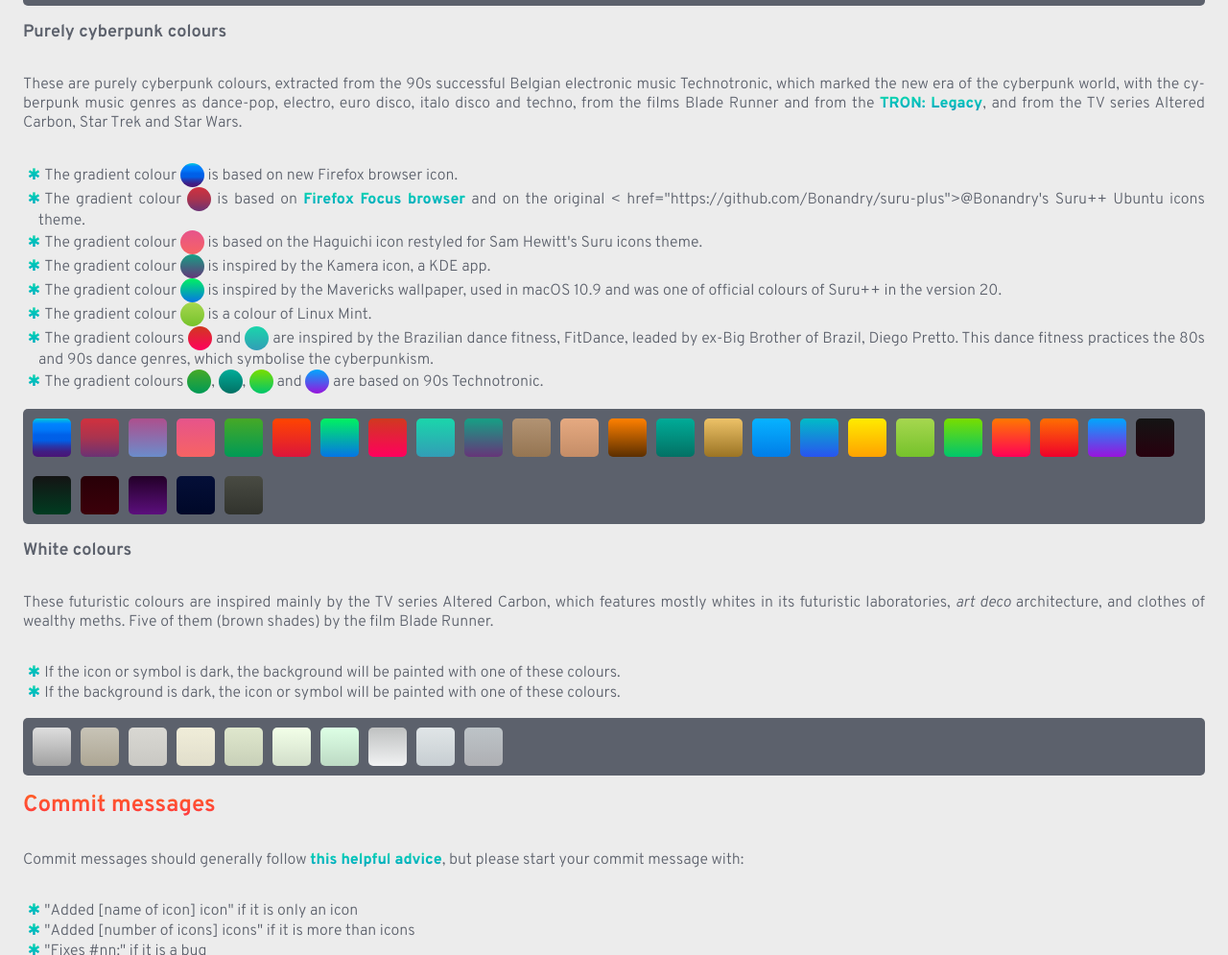
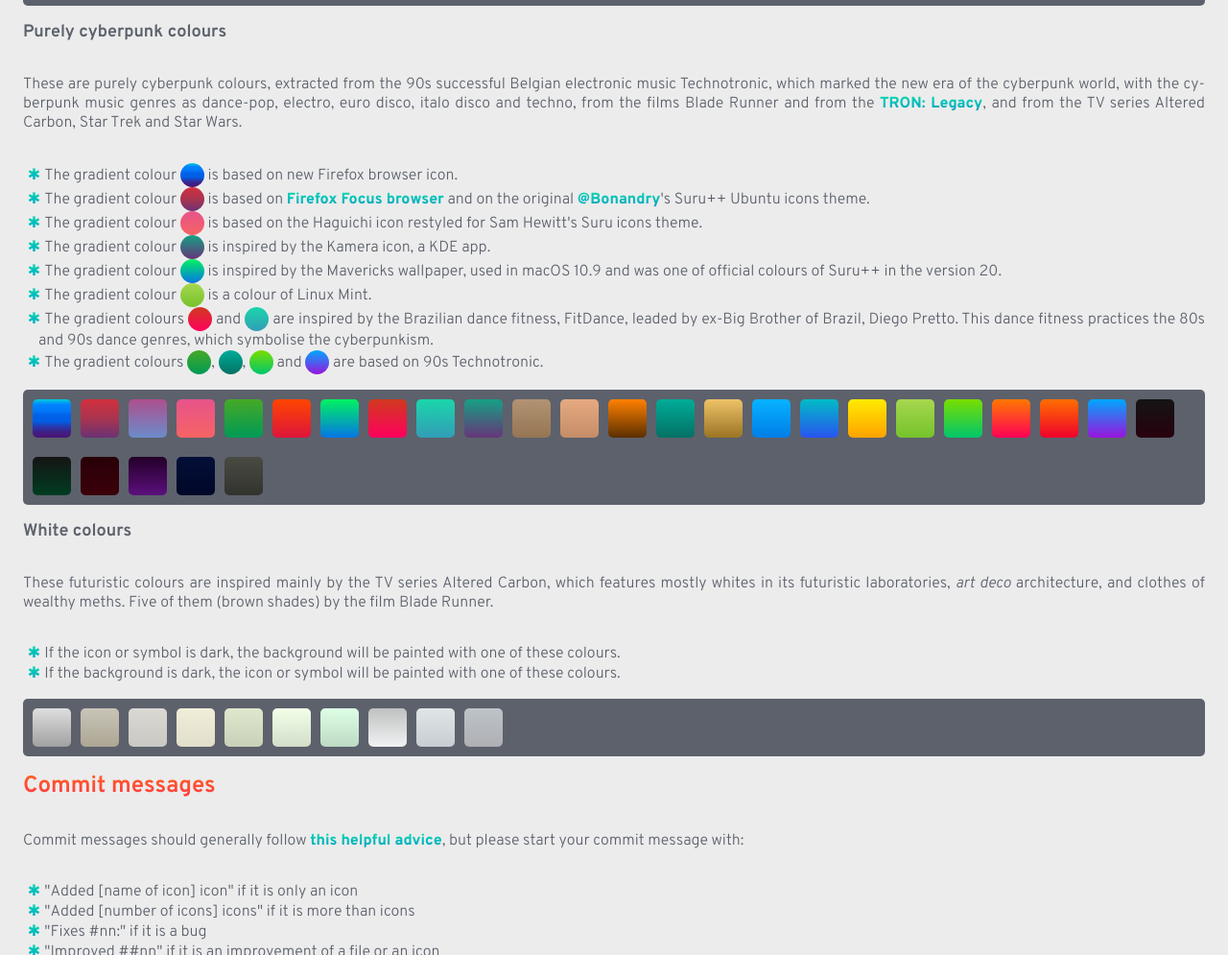
Before and after one commit to gusbemacbe/suru-plus-site, a plain HTML site: page guidelines.html in a window 1280 px wide. Shown: the part 2571-3566 px from the top of the page at 96% size. Drawn offline with Linux system fonts and the light colour scheme; no server answers; a script that the page names is missing.

Commit message:
Version 2.1.1

```diff
--- a/guidelines.html
+++ b/guidelines.html
@@ -171,7 +171,7 @@
 
 		<ul>
 			<li lang="en-g">The gradient colour <span class="color" style="background: var(--firefox)"></span> is based on new Firefox browser icon. </li>
-			<li lang="en-g">The gradient colour <span class="color" style="background: var(--firefox-focus)"></span> is based on <a href="https://www.mozilla.org/en-GB/firefox/mobile/#focus">Firefox Focus browser</a> and on the original < href="https://github.com/Bonandry/suru-plus">@Bonandry</a>'s Suru++ Ubuntu icons theme. </li>
+			<li lang="en-g">The gradient colour <span class="color" style="background: var(--firefox-focus)"></span> is based on <a href="https://www.mozilla.org/en-GB/firefox/mobile/#focus">Firefox Focus browser</a> and on the original <a href="https://github.com/Bonandry/suru-plus">@Bonandry</a>'s Suru++ Ubuntu icons theme. </li>
 			<li lang="en-g">The gradient colour <span class="color" style="background: var(--haguichi)"></span> is based on the Haguichi icon restyled for Sam Hewitt's Suru icons theme. </li>
 			<li lang="en-gb">The gradient colour <span class="color" style="background: var(--kamera)"></span> is inspired by the Kamera icon, a KDE app.</li>
 			<li lang="en-gb">The gradient colour <span class="color" style="background: var(--mavericks)"></span> is inspired by the Mavericks wallpaper, used in macOS 10.9 and was one of official colours of Suru++ in the version 20.</li>
```
